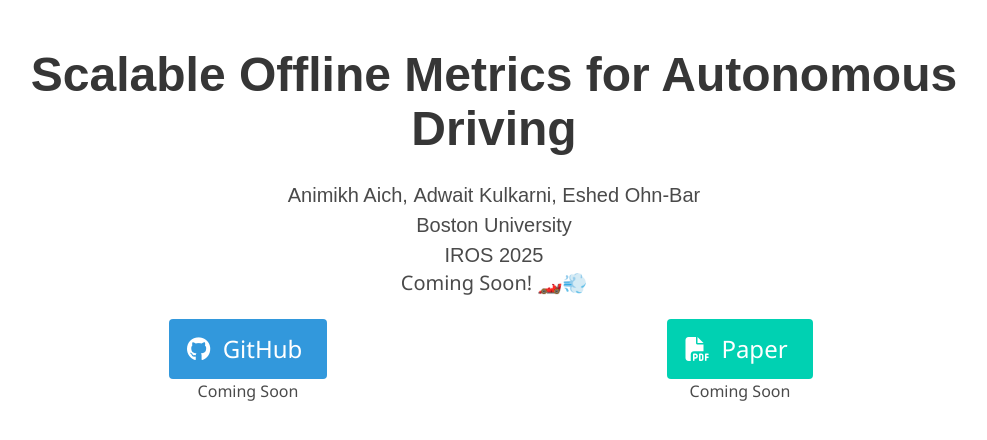
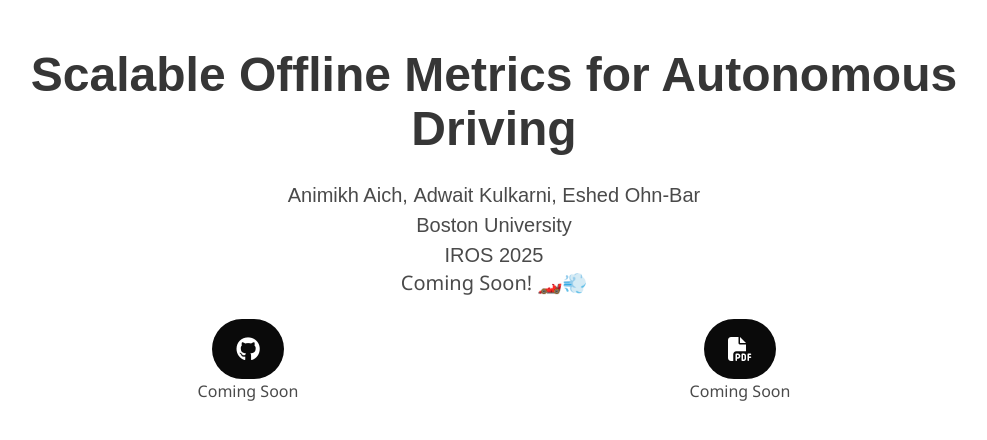
Before and after one commit to scalableavmetrics/scalableavmetrics.github.io, a plain HTML site: page index.html in a window 1280 px wide. Shown: the whole page, without its empty margins (146-1133 px from the left). Drawn offline with nearby package versions, Linux system fonts and the light colour scheme; some icons are missing; a web font is replaced by a local one.

Commit message:
asthetic bakchodi

```diff
--- a/index.html
+++ b/index.html
@@ -52,20 +52,18 @@ rel="stylesheet">
                     </h2>
                     <div class="columns is-centered has-text-centered">
                         <div class="column">
-                            <a class="button is-info is-large" href="https://github.com/WalnutEagle/Scalable-Offline-Metrics-for-Autonomous-Driving">
+                            <a class="button is-black is-rounded is-large" href="https://github.com/WalnutEagle/Scalable-Offline-Metrics-for-Autonomous-Driving">
                                 <span class="icon">
                                     <i class="fab fa-github"></i>
                                 </span>
-                                <span>GitHub</span>
                             </a>
                             <p>Coming Soon</p>
                         </div>
                         <div class="column">
-                            <a class="button is-primary is-large" href="#">
+                            <a class="button is-black is-rounded is-large" href="#">
                                 <span class="icon">
                                     <i class="fas fa-file-pdf"></i>
                                 </span>
-                                <span>Paper</span>
                             </a>
                             <p>Coming Soon</p>
                         </div>
```
